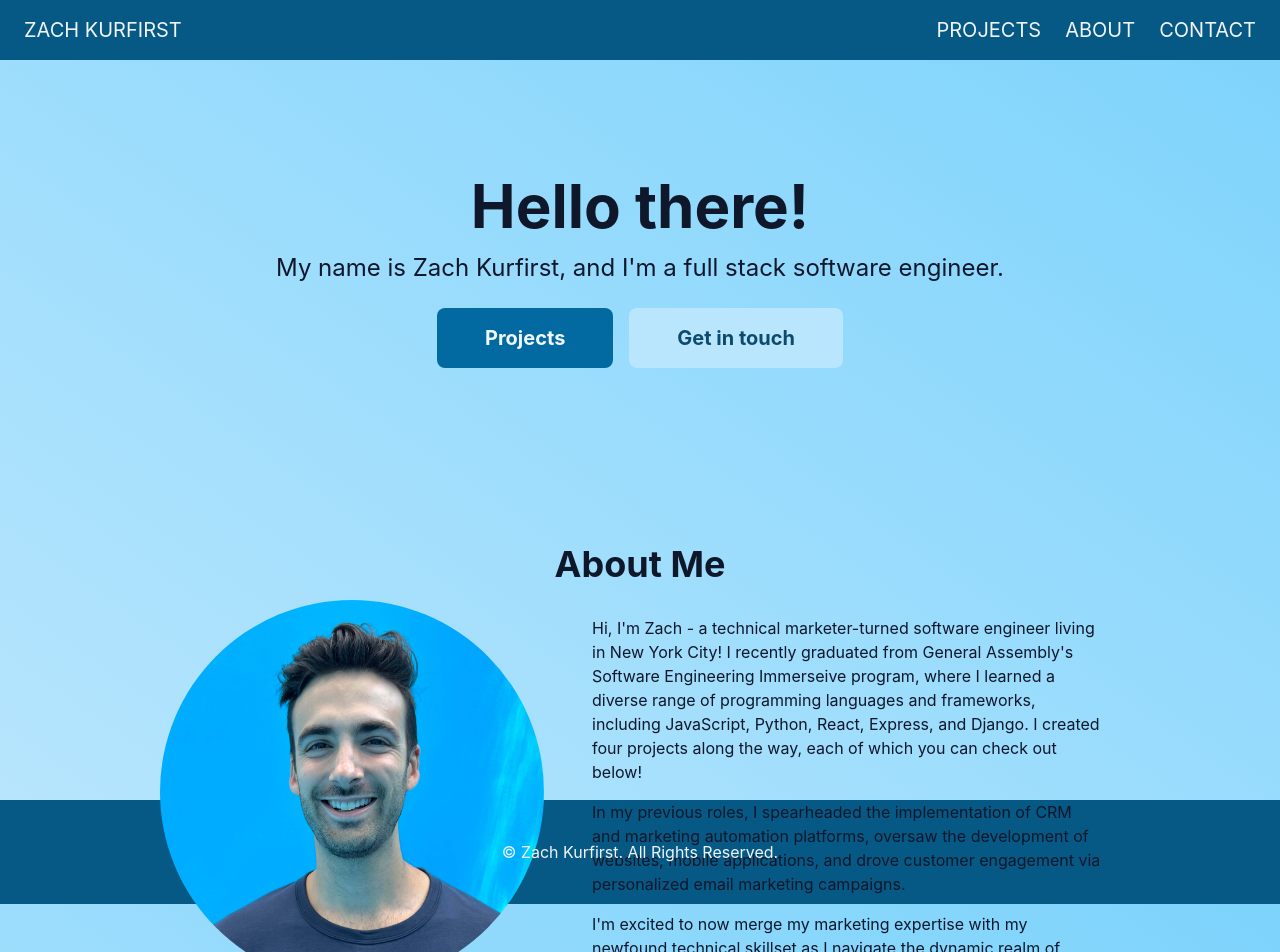
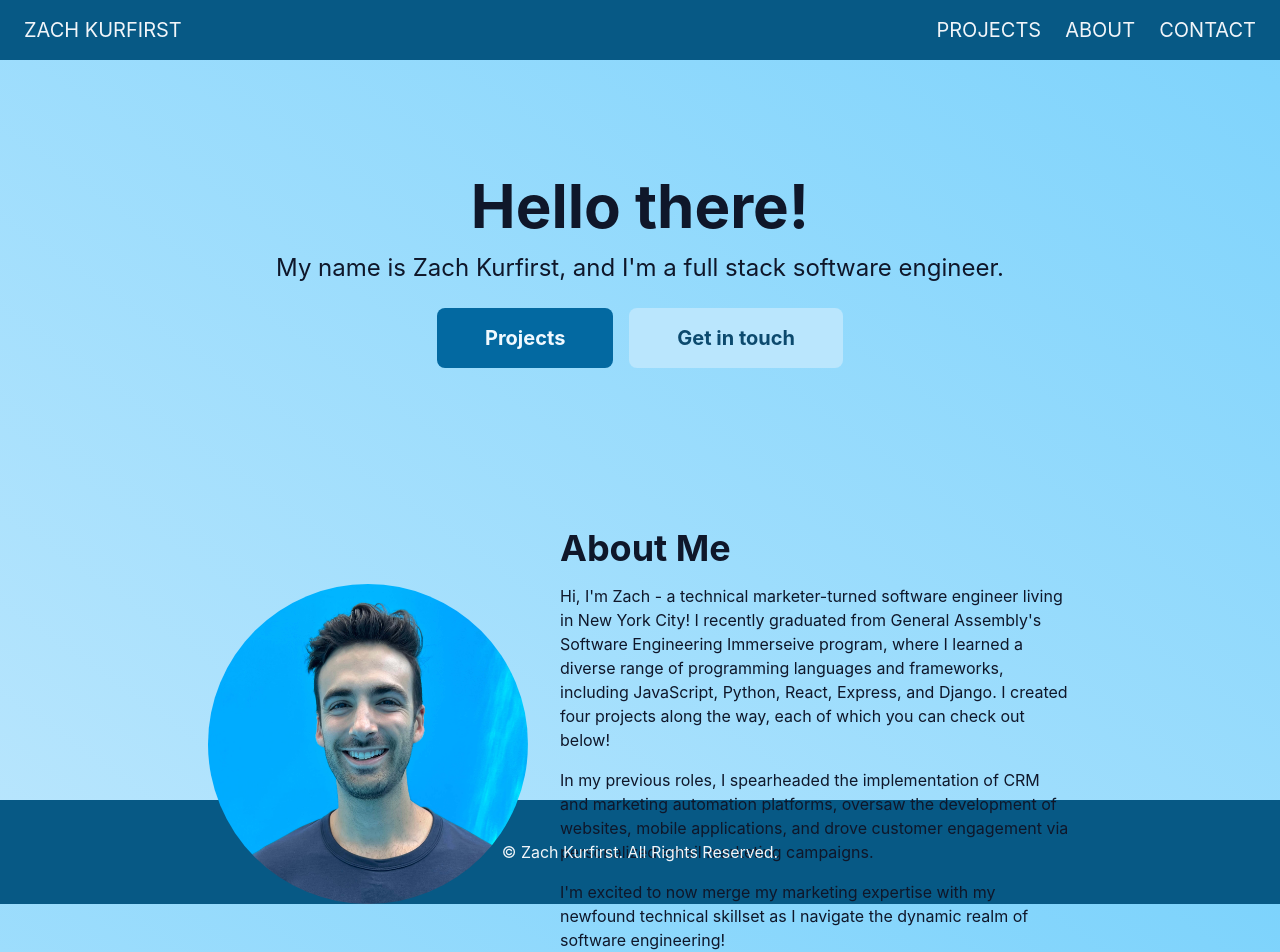
Before and after one commit to zachkurfirst/portfolio, a React (Vite) app: page / in a window 1280 px wide. Shown: the top 952 px of the page. Built offline with nearby package versions, Linux system fonts and the light colour scheme.

Commit message:
move About Me heading into div with about text, styling updates

```diff
--- a/src/pages/About.jsx
+++ b/src/pages/About.jsx
@@ -28,18 +28,18 @@ const About = (props) => {
 
   return (
     <section id="about" className="text-slate-900 dark:text-slate-100">
-      <h1 className="text-3xl sm:text-4xl font-bold text-center mt-24 mb-6 sm:mb-4">About Me</h1>
       {about && (
-        <div className="flex flex-wrap justify-center gap-8">
+        <div className="flex flex-wrap justify-center gap-8 ml-6 mr-4 sm:mr-6">
           <img
             src={about.headshot}
             alt={about.name}
-            className="rounded-full max-w-xs sm:max-w-sm"
+            className="rounded-full max-w-xs sm:max-w-sm max-h-80 mt-14"
           />
-          <div className="">
-            <p className="max-w-lg mt-4 mx-8 sm:mx-4">{about.bio}</p>
-            <p className="max-w-lg mt-4 mx-8 sm:mx-4">{about.background}</p>
-            <p className="max-w-lg mt-4 mx-8 sm:mx-4">{about.wrap}</p>
+          <div id="about-text">
+            <h1 className="text-3xl sm:text-4xl font-bold mb-6 sm:mb-4">About Me</h1>
+            <p className="lg:max-w-lg mt-4">{about.bio}</p>
+            <p className="lg:max-w-lg mt-4">{about.background}</p>
+            <p className="lg:max-w-lg mt-4">{about.wrap}</p>
           </div>
         </div>
       )}
--- a/src/pages/Home.jsx
+++ b/src/pages/Home.jsx
@@ -1,6 +1,6 @@
 const Home = (props) => {
   return (
-    <section id="hero" className="flex flex-col my-32 sm:mt-44 mb-12 sm:mb-20 text-center">
+    <section id="hero" className="flex flex-col my-32 sm:mt-44 mb-12 sm:mb-40 text-center">
       <h1 className="text-3xl sm:text-6xl font-bold text-slate-900 dark:text-slate-100 mb-4">
         Hello there!
       </h1>
```
